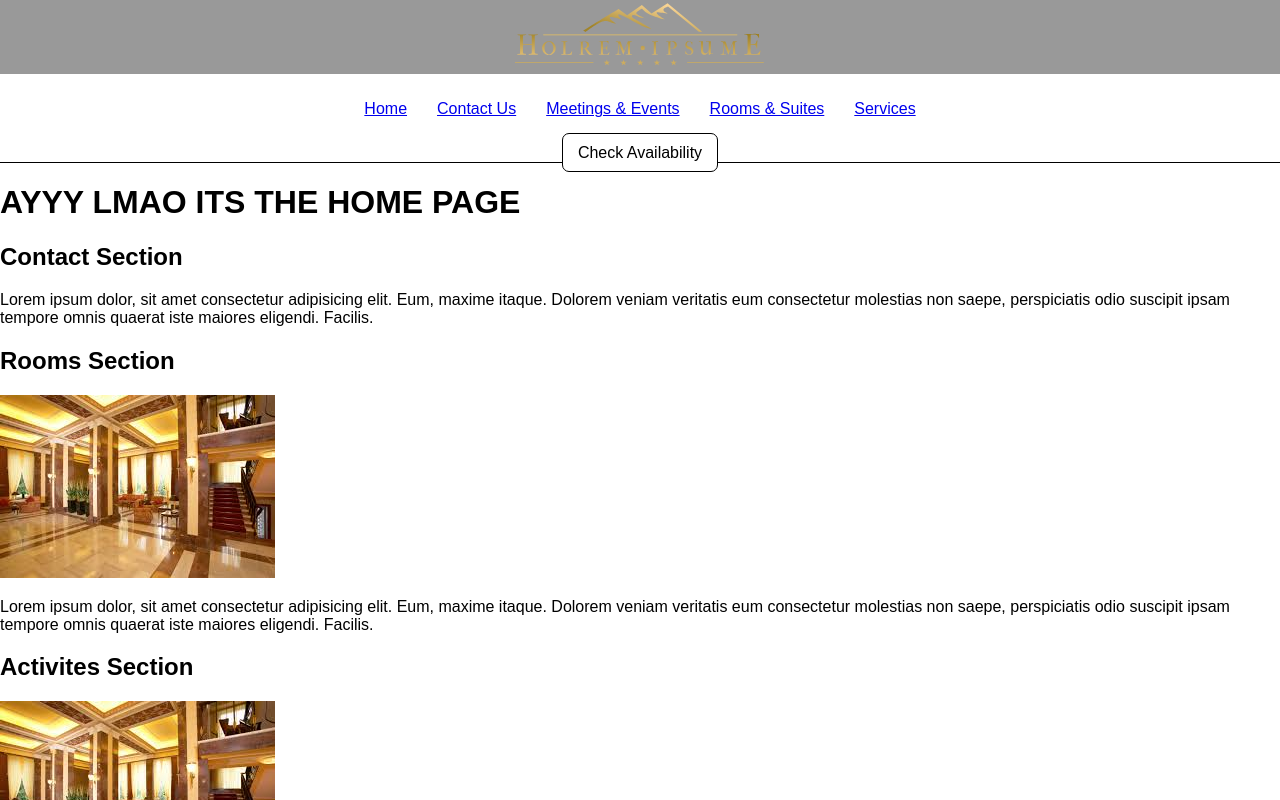
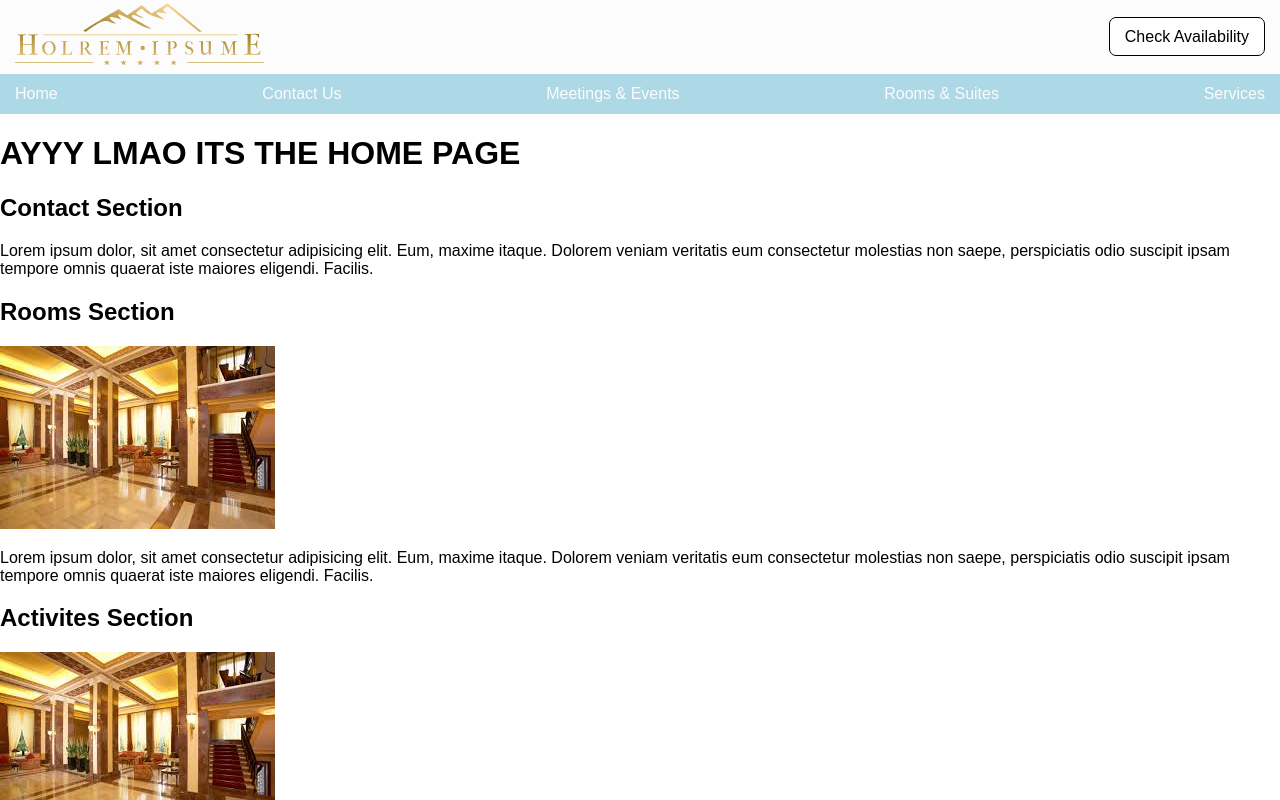
Before and after one commit to Gabewest1/hotel, a React (Create React App) app: page / in a window 1280 px wide. Shown: the top 800 px of the page. Built offline with nearby package versions, Linux system fonts and the light colour scheme.

Commit message:
Updated <Navbar /> to be split into an upper and lower container.

```diff
--- a/src/components/Navbar/index.js
+++ b/src/components/Navbar/index.js
@@ -6,9 +6,18 @@ class Navbar extends React.Component {
     render() {
         return (
             <NavbarView>
+
+                <Background />
+
                 <TopNavbar>
                     <Logo src="/assets/images/logo.svg" />
+
+                    <BookRoomButtonContainer>
+                        <BookRoomButton to="/listings">Check Availability</BookRoomButton>
+                    </BookRoomButtonContainer>
                 </TopNavbar>
+
+                <BottomNavbar>
                     <List>
                         <ListItem><Link to="/">Home</Link></ListItem>
                         <ListItem><Link to="/contact">Contact Us</Link></ListItem>
@@ -16,13 +25,27 @@ class Navbar extends React.Component {
                         <ListItem><Link to="/rooms">Rooms &amp; Suites</Link></ListItem>
                         <ListItem><Link to="/services">Services</Link></ListItem>
                     </List>
-                <div>
-                    <BookRoomButton to="/listings">Check Availability</BookRoomButton>
-                </div>
+                </BottomNavbar>
             </NavbarView>
         )
     }
 }
+
+const LINK_COLOR = "#fcfcfc;"
+const BOTTOM_NAV_BACKGROUND = "lightblue"
+const NAV_BAR_STYLE = `
+    background: transparent;
+    box-sizing: border-box;
+    padding: 0 15px;
+`
+
+const Background = styled.div`
+    position: absolute;
+    top: 0;
+    left: 0;
+    background: linear-gradient(#000, #2d2d2d);
+    height: 100%;
+`
 
 const BookRoomButton = styled(Link)`
     border: solid thin black;
@@ -38,11 +61,23 @@ const BookRoomButton = styled(Link)`
         background: black;
     }
 `
+const BookRoomButtonContainer = styled.div`
+
+`
 const Logo = styled.img`
     max-width: 250px;
 `
 const ListItem = styled.li`
+    margin: 0;
 
+    a {
+        color: ${ LINK_COLOR };
+        text-decoration: none;
+
+        &:hover {
+            text-decoration: underline;
+        }
+    }
 `
 const List = styled.ul`
     display: flex;
@@ -51,8 +86,9 @@ const List = styled.ul`
     align-items: center;
     justify-content: space-between;
     margin: 0;
-    padding: 0 15px;
-
+    width: 100%;
+    padding: 0;
+    height: 40px;
 
     ${ ListItem } {
         margin: 0 15px;
@@ -68,19 +104,27 @@ const List = styled.ul`
 `
 
 const TopNavbar = styled.div`
+    ${ NAV_BAR_STYLE }
     display: flex;
-    justify-content: center;
+    justify-content: space-between;
     align-items: center;
-    background: rgba(0, 0, 0, .4);
     width: 100%;
 `
-
+const BottomNavbar = styled.div`
+    ${ NAV_BAR_STYLE }
+    background-color: ${ BOTTOM_NAV_BACKGROUND };
+    display: flex;
+    align-items: center;
+    justify-content: space-between;
+    width: 100%;
+`
 const NavbarView = styled.div`
+    background: #fcfcfc;
     display: flex;
     align-items: center;
     flex-direction: column;
     justify-content: space-between;
-    border-bottom: solid thin black;
+    position: relative;
 `
 
 export default Navbar
```
Lines whose indentation alone changed are shown as unchanged.
